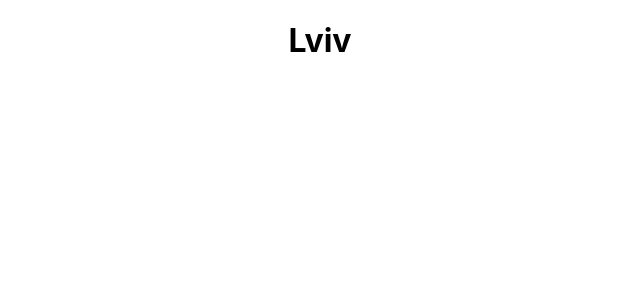
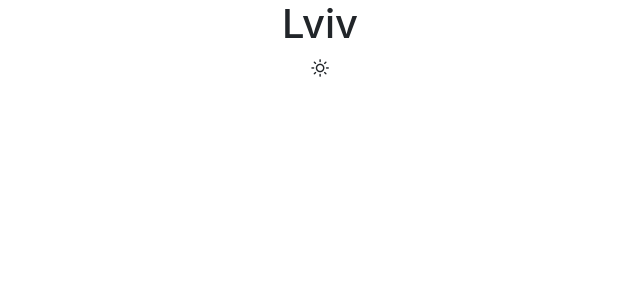
Before and after one commit to artem1989h/weather, a React (Create React App) app: page / in a window 1280 px wide. Shown: the top 300 px of the page, without its empty margins (320-960 px from the left). Built offline with nearby package versions, Linux system fonts and the light colour scheme.

Commit message:
import weather icons

```diff
--- a/src/App.js
+++ b/src/App.js
@@ -2,6 +2,9 @@
 
 
 import './App.css';
+
+import 'weather-icons/css/weather-icons.css';
+import 'bootstrap/dist/css/bootstrap.min.css';
 import Weather from './app_component/weather.component';
 
 function App() {
--- a/src/app_component/weather.component.jsx
+++ b/src/app_component/weather.component.jsx
@@ -5,6 +5,8 @@
         <div className="conteiner">
             <div className="cards">
                 <h1>Lviv</h1>
+                <h5 className="icons"></h5>
+                <i className="wi wi-day-sunny"></i>
             </div>
         </div>
     );
```
